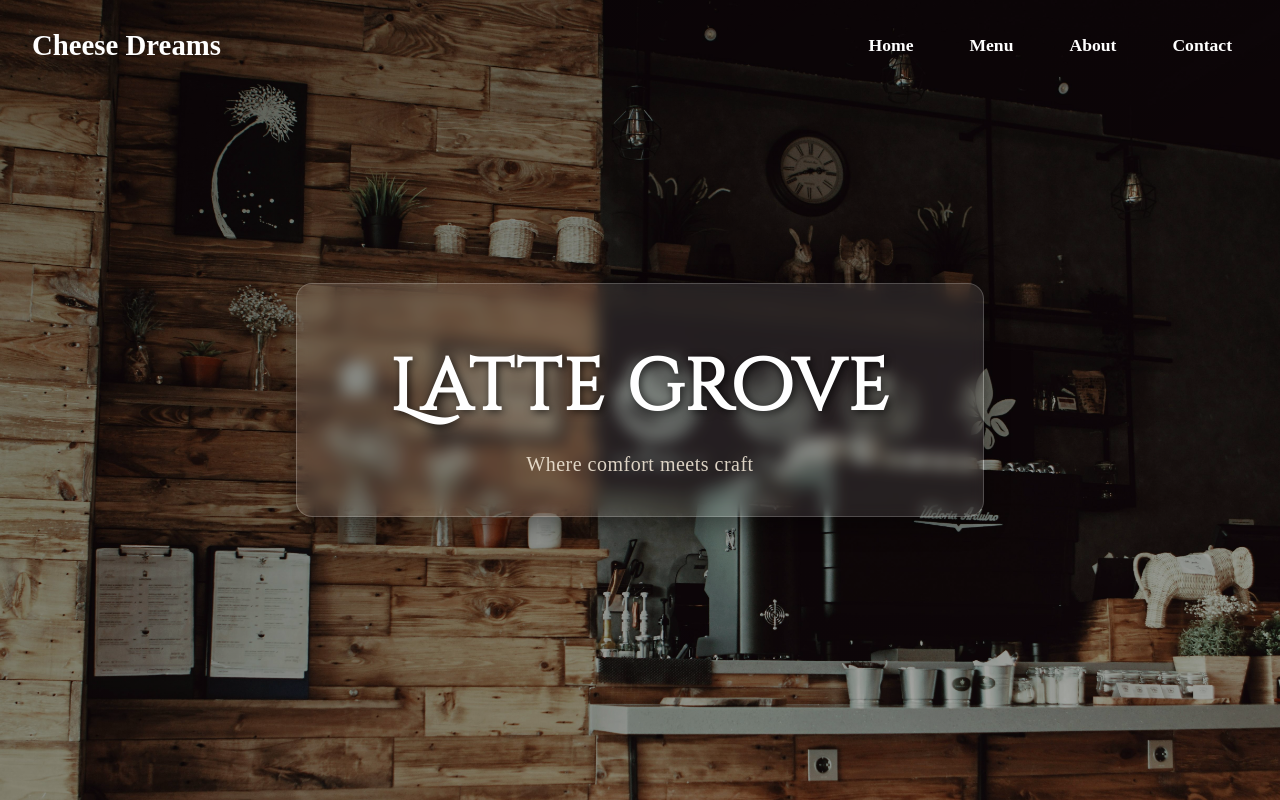
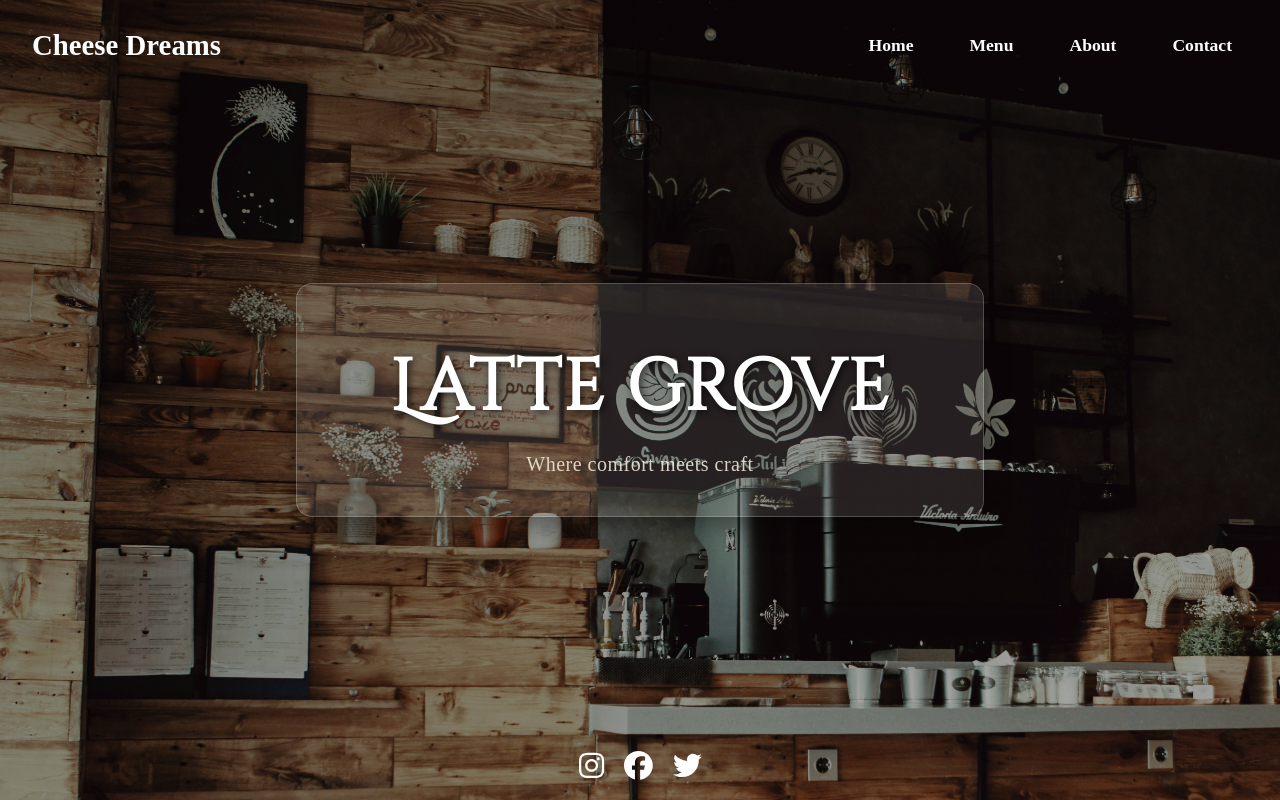
Before and after one commit to varshareddygangasani/food-menu, a React (Vite) app in the folder food-menu/: page / in a window 1280 px wide. Built offline with nearby package versions, Linux system fonts and the light colour scheme.

Commit message:
added footer and made some styling changes

```diff
--- a/food-menu/index.html
+++ b/food-menu/index.html
@@ -3,6 +3,7 @@
   <head>
     <meta charset="UTF-8" />
     <link href="https://fonts.googleapis.com/css2?family=Cinzel+Decorative&display=swap" rel="stylesheet">
+    <link href="https://fonts.googleapis.com/css2?family=Marcellus&display=swap" rel="stylesheet">
 
     <link rel="icon" type="image/svg+xml" href="/vite.svg" />
     <meta name="viewport" content="width=device-width, initial-scale=1.0" />
--- a/food-menu/src/App.jsx
+++ b/food-menu/src/App.jsx
@@ -1,12 +1,14 @@
 import React from 'react'
 import Navbar from './Navbar'
 import Home from './Home'
+import Menu from './Menu'
 
 function App() {
   return (
     <div>
       <Navbar/>
       <Home/>
+
     </div>
   )
 }
--- a/food-menu/src/Home.jsx
+++ b/food-menu/src/Home.jsx
@@ -1,5 +1,7 @@
 import React from 'react';
-import backgroundImage from '../public/window.jpg'; // Make sure this path is correct
+import backgroundImage from '../public/window.jpg'; // Ensure path is correct
+import { FontAwesomeIcon } from '@fortawesome/react-fontawesome';
+import { faInstagram, faFacebook, faTwitter } from '@fortawesome/free-brands-svg-icons';
 
 function Home() {
   const homeStyle = {
@@ -15,6 +17,7 @@ function Home() {
     position: 'relative',
     overflow: 'hidden',
     fontFamily: "'Playfair Display', serif",
+    flexDirection: 'column',
   };
 
   const overlayStyle = {
@@ -32,7 +35,7 @@ function Home() {
     padding: '40px 60px',
     borderRadius: '16px',
     background: 'rgba(255, 255, 255, 0.1)',
-    backdropFilter: 'blur(8px)',
+    backdropFilter: 'blur(500px)',
     border: '1px solid rgba(255, 255, 255, 0.2)',
     boxShadow: '0 8px 24px rgba(0, 0, 0, 0.4)',
     textAlign: 'center',
@@ -43,14 +46,11 @@ function Home() {
     fontSize: '4.5rem',
     color: 'white',
     textShadow: '2px 2px 8px rgba(0, 0, 0, 0.7)',
-
     padding: '1rem 2rem',
     borderRadius: '16px',
     letterSpacing: '2px',
     fontWeight: '600',
-    };
-
-
+  };
 
   const taglineStyle = {
     fontSize: '1.25rem',
@@ -60,6 +60,21 @@ function Home() {
     letterSpacing: '0.5px',
   };
 
+  const socialMediaContainer = {
+    position: 'absolute',
+    bottom: '20px',
+    display: 'flex',
+    gap: '20px',
+    zIndex: 2,
+  };
+
+  const iconStyle = {
+    color: 'white',
+    fontSize: '1.8rem',
+    cursor: 'pointer',
+    transition: 'transform 0.3s ease',
+  };
+
   return (
     <div style={homeStyle}>
       <div style={overlayStyle}></div>
@@ -67,6 +82,17 @@ function Home() {
         <h1 style={titleStyle}>Latte grove</h1>
         <p style={taglineStyle}>Where comfort meets craft</p>
       </div>
+      <div style={socialMediaContainer}>
+        <a href="https://instagram.com" target="_blank" rel="noopener noreferrer">
+          <FontAwesomeIcon icon={faInstagram} style={iconStyle} />
+        </a>
+        <a href="https://facebook.com" target="_blank" rel="noopener noreferrer">
+          <FontAwesomeIcon icon={faFacebook} style={iconStyle} />
+        </a>
+        <a href="https://twitter.com" target="_blank" rel="noopener noreferrer">
+          <FontAwesomeIcon icon={faTwitter} style={iconStyle} />
+        </a>
+      </div>
     </div>
   );
 }
--- a/food-menu/src/Navbar.jsx
+++ b/food-menu/src/Navbar.jsx
@@ -79,6 +79,24 @@ function Navbar() {
           transition: color 0.3s ease;
         }
 
+        .nav-links a {
+            color: 'white',
+            textDecoration: 'none',
+            fontWeight: 'bold',
+            padding: '10px 15px',
+            display: 'block',
+            fontFamily: "'Marcellus', serif",
+            fontSize: '1.2rem', // Adjust for better visibility
+        };
+
+        .navbar-container {
+            font-family: 'Marcellus', serif;
+            font-size: 1.1rem;
+            letter-spacing: 0.5px;
+            }
+
+
+
         .nav-links a:hover {
           color: #f4d35e;
         }
```
Also changed, not shown: food-menu/src/Footer.jsx (added, +37 -0 lines), package.json (added, +7 -0 lines), food-menu/src/Components.jsx (deleted), food-menu/src/Menu.jsx (added), 1 other file (tests, documents, lock files or other folders).
